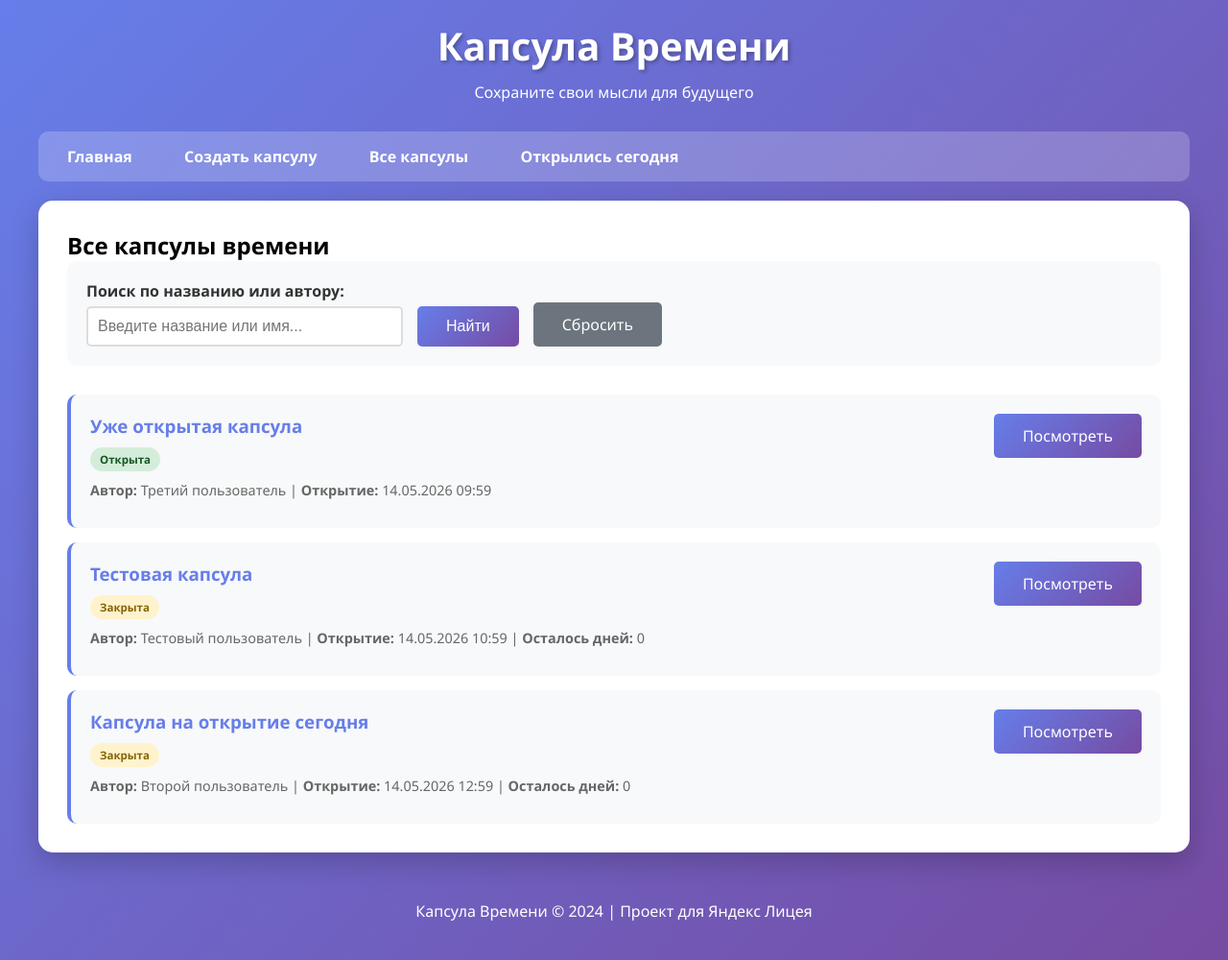
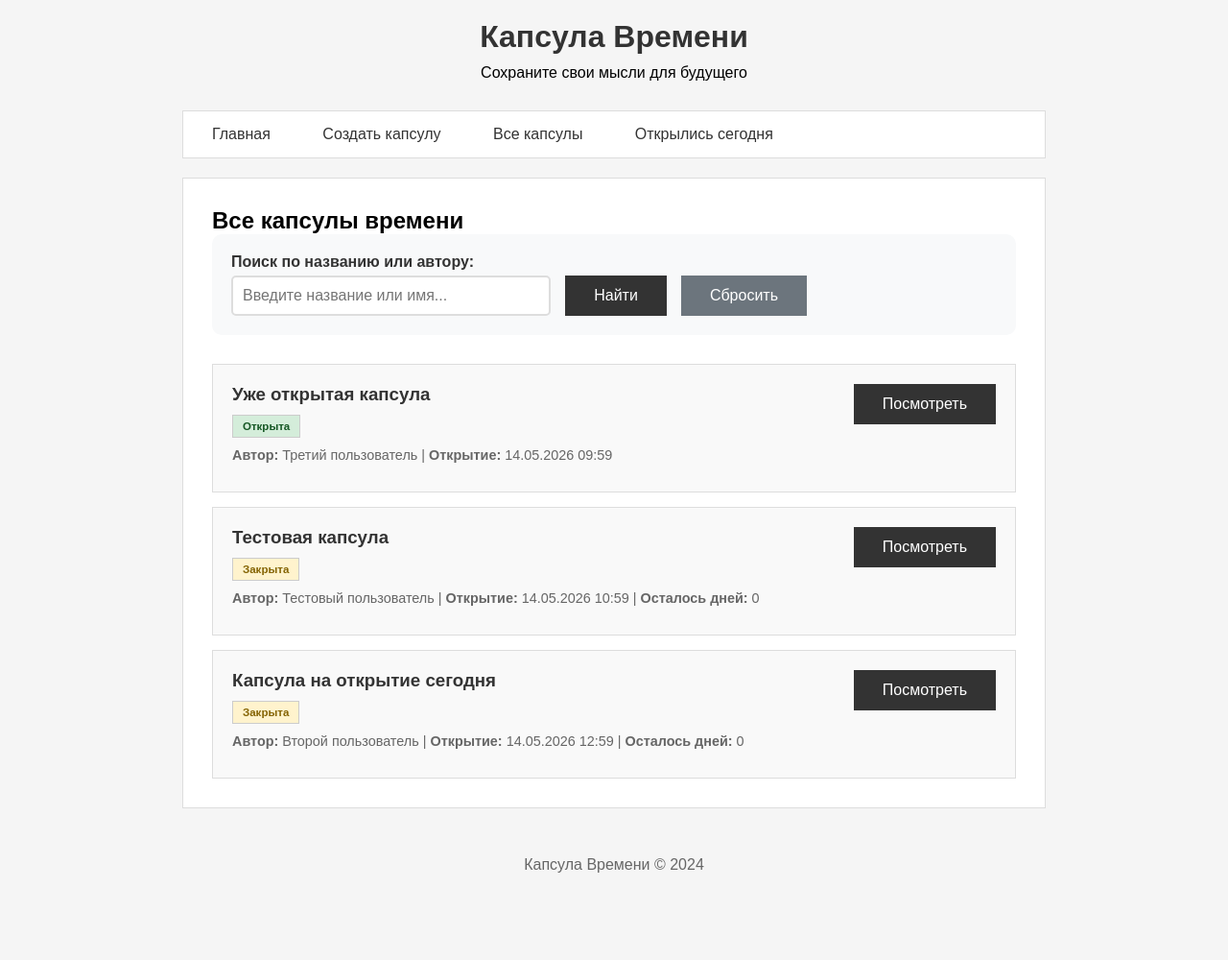
Before and after one commit to semeonryzhenkov/final-project-, a Flask app: page /all in a window 1280 px wide. Shown: the whole page at 96% size. After the commit the page ends 909 px from the top, so only its background shows below. Run offline with Flask 3, Linux system fonts and the light colour scheme.

Commit message:
update branch

```diff
--- a/time_capsule/templates/base.html
+++ b/time_capsule/templates/base.html
@@ -7,48 +7,43 @@
     <style>
         * { margin: 0; padding: 0; box-sizing: border-box; }
         body {
-            font-family: 'Segoe UI', Tahoma, Geneva, Verdana, sans-serif;
-            background: linear-gradient(135deg, #667eea 0%, #764ba2 100%);
+            font-family: Arial, sans-serif;
+            background: #f5f5f5;
             min-height: 100vh;
             padding: 20px;
         }
         .container {
-            max-width: 1200px;
+            max-width: 900px;
             margin: 0 auto;
         }
         header {
             text-align: center;
-            color: white;
             margin-bottom: 30px;
         }
         header h1 {
-            font-size: 2.5em;
+            font-size: 2em;
             margin-bottom: 10px;
-            text-shadow: 2px 2px 4px rgba(0,0,0,0.3);
+            color: #333;
         }
         nav {
-            background: rgba(255,255,255,0.2);
+            background: #fff;
             padding: 15px;
-            border-radius: 10px;
+            border: 1px solid #ddd;
             margin-bottom: 20px;
         }
         nav a {
-            color: white;
+            color: #333;
             text-decoration: none;
             margin-right: 20px;
-            font-weight: bold;
             padding: 8px 15px;
-            border-radius: 5px;
-            transition: background 0.3s;
         }
         nav a:hover {
-            background: rgba(255,255,255,0.3);
+            background: #eee;
         }
         .content {
             background: white;
-            border-radius: 15px;
             padding: 30px;
-            box-shadow: 0 10px 30px rgba(0,0,0,0.2);
+            border: 1px solid #ddd;
         }
         .stats {
             display: grid;
@@ -57,20 +52,19 @@
             margin-bottom: 30px;
         }
         .stat-card {
-            background: linear-gradient(135deg, #667eea 0%, #764ba2 100%);
-            color: white;
+            background: #fff;
+            border: 1px solid #ddd;
             padding: 20px;
-            border-radius: 10px;
             text-align: center;
         }
-        .stat-card h3 { font-size: 2em; }
+        .stat-card h3 { font-size: 2em; color: #333; }
         .flash-messages {
             margin-bottom: 20px;
         }
         .flash {
             padding: 15px;
-            border-radius: 5px;
             margin-bottom: 10px;
+            border: 1px solid #ddd;
         }
         .flash.success { background: #d4edda; color: #155724; }
         .flash.warning { background: #fff3cd; color: #856404; }
@@ -88,21 +82,13 @@
             color: #333;
         }
         input[type="text"],
-        input[type="datetime-local"],
+        input[type="file"],
         textarea,
         select {
             width: 100%;
             padding: 10px;
-            border: 2px solid #ddd;
-            border-radius: 5px;
+            border: 1px solid #ccc;
             font-size: 16px;
-            transition: border-color 0.3s;
-        }
-        input:focus,
-        textarea:focus,
-        select:focus {
-            outline: none;
-            border-color: #667eea;
         }
         textarea {
             min-height: 150px;
@@ -110,34 +96,30 @@
         }
         button,
         .btn {
-            background: linear-gradient(135deg, #667eea 0%, #764ba2 100%);
+            background: #333;
             color: white;
             border: none;
             padding: 12px 30px;
-            border-radius: 5px;
             font-size: 16px;
             cursor: pointer;
             text-decoration: none;
             display: inline-block;
-            transition: transform 0.3s, box-shadow 0.3s;
         }
         button:hover,
         .btn:hover {
-            transform: translateY(-2px);
-            box-shadow: 0 5px 15px rgba(0,0,0,0.3);
+            background: #555;
         }
         .capsule-list {
             display: grid;
             gap: 15px;
         }
         .capsule-item {
-            background: #f8f9fa;
+            background: #f9f9f9;
             padding: 20px;
-            border-radius: 10px;
-            border-left: 4px solid #667eea;
+            border: 1px solid #ddd;
         }
         .capsule-item h3 {
-            color: #667eea;
+            color: #333;
             margin-bottom: 10px;
         }
         .capsule-meta {
@@ -148,19 +130,15 @@
         .badge {
             display: inline-block;
             padding: 5px 10px;
-            border-radius: 15px;
             font-size: 0.8em;
             font-weight: bold;
+            border: 1px solid #ccc;
         }
-        .badge-personal { background: #d4edda; color: #155724; }
-        .badge-memory { background: #cce5ff; color: #004085; }
-        .badge-goal { background: #fff3cd; color: #856404; }
-        .badge-message { background: #f8d7da; color: #721c24; }
         .badge-opened { background: #d4edda; color: #155724; }
         .badge-pending { background: #fff3cd; color: #856404; }
         footer {
             text-align: center;
-            color: white;
+            color: #666;
             margin-top: 30px;
             padding: 20px;
         }
@@ -195,7 +173,7 @@
         </div>
 
         <footer>
-            <p>Капсула Времени © 2024 | Проект для Яндекс Лицея</p>
+            <p>Капсула Времени © 2024</p>
         </footer>
     </div>
 </body>
```
Also changed, not shown: 1 other file.
